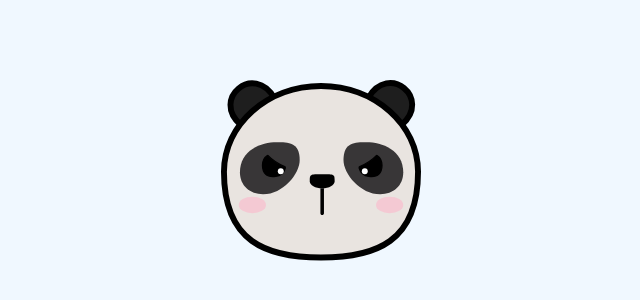
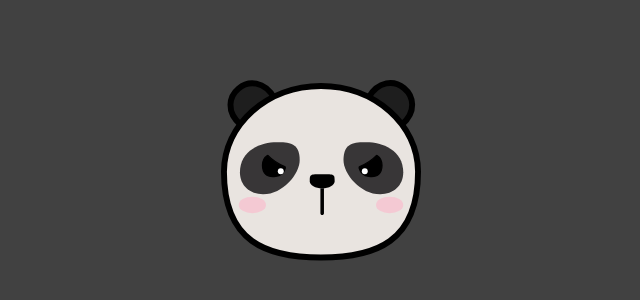
Before and after one commit to maksimowiczm/panda, a website built with Vite: page index.html in a window 1280 px wide. Shown: the part 228-528 px from the top of the page, without its empty margins (319-959 px from the left). Built offline with nearby package versions, Linux system fonts and the dark colour scheme.

Commit message:
Fix body background color declaration in style.css

```diff
--- a/src/style.css
+++ b/src/style.css
@@ -4,8 +4,14 @@ body {
   justify-content: center;
   align-items: center;
   min-height: 100dvh;
+  font-family: sans-serif;
   background-color: #f0f8ff;
-  font-family: sans-serif;
+}
+
+@media (prefers-color-scheme: dark) {
+  body {
+    background-color: #414141;
+  }
 }
 
 #app {
```
